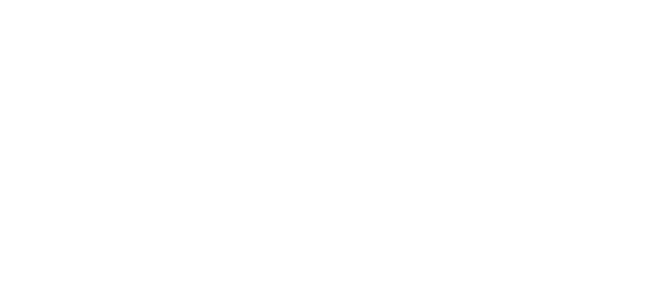
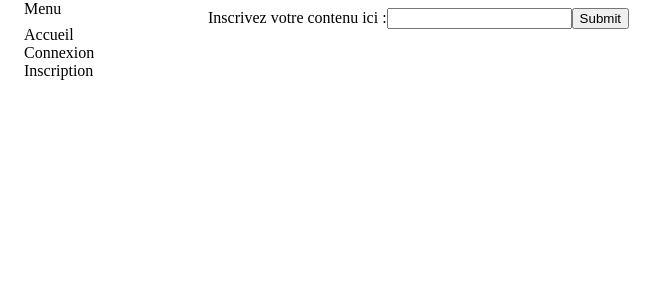
Before and after one commit to Coralie2798/ProjetFinalP2, an Angular app: page /guideformulaire in a window 1280 px wide. Shown: the top 300 px of the page, without its empty margins (0-668 px from the left). Built offline with nearby package versions, Linux system fonts and the light colour scheme.

Commit message:
formulaire correction

```diff
--- a/src/app/app.component.html
+++ b/src/app/app.component.html
@@ -1,12 +1,5 @@
-<<<<<<< HEAD
-<<<<<<< HEAD
+
 <app-main-nav></app-main-nav>
-=======
+
 
 <router-outlet></router-outlet>
->>>>>>> 6da28a29c2f15a90a5dd9506e5780c9b5e0d5acc
-=======
-
-<router-outlet></router-outlet>
-<app-main-nav></app-main-nav>
->>>>>>> 253c87098c401f9c9bf4f68c4557946e5b448feb
--- a/src/app/formulaire-guide/formulaire-guide.component.html
+++ b/src/app/formulaire-guide/formulaire-guide.component.html
@@ -1,7 +1,8 @@
 
-<form [formGroup]="utilisateurForm" (ngSubmit)="saveUtilisateur()">
+<form [formGroup]="guideForm" (ngSubmit)="saveGuide()">
     <div class="form-group">
       <label>Inscrivez votre contenu ici :</label>
       <input type="text" formControlName="contenu" class="form-control" id="contenu" >
     <button type="submit" class="btn btn-primary" >Submit</button>
-  </form>
+    </div>
+    </form>
--- a/src/app/formulaire-guide/formulaire-guide.component.ts
+++ b/src/app/formulaire-guide/formulaire-guide.component.ts
@@ -23,7 +23,7 @@ export class FormulaireGuideComponent {
 
 
 
-    saveUtilisateur()
+    saveGuide()
     {
       this.gs.addGuide(this.guideForm.value).subscribe();
       this.guideForm.patchValue({
```
